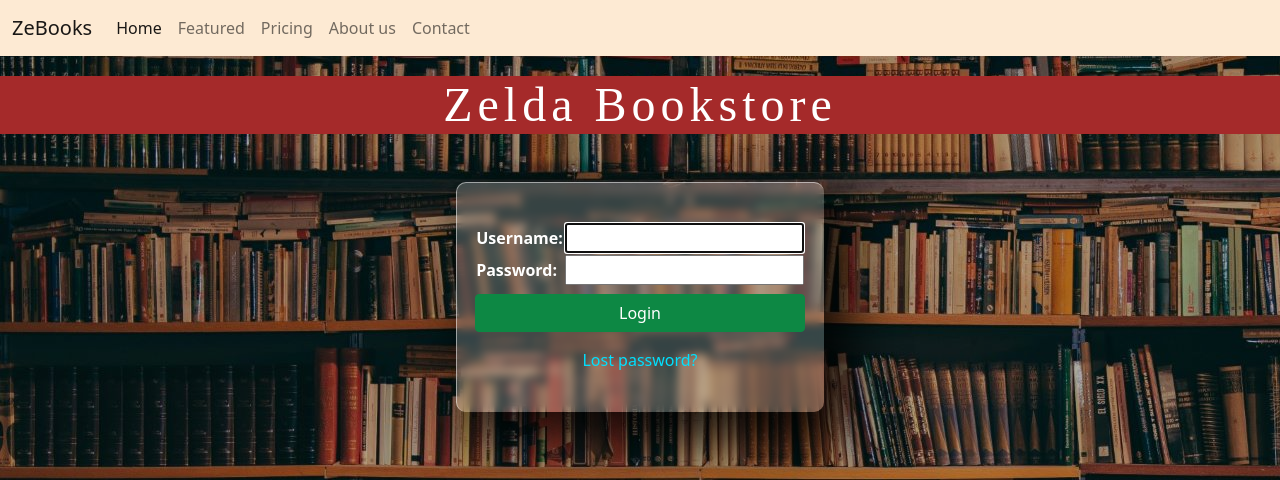
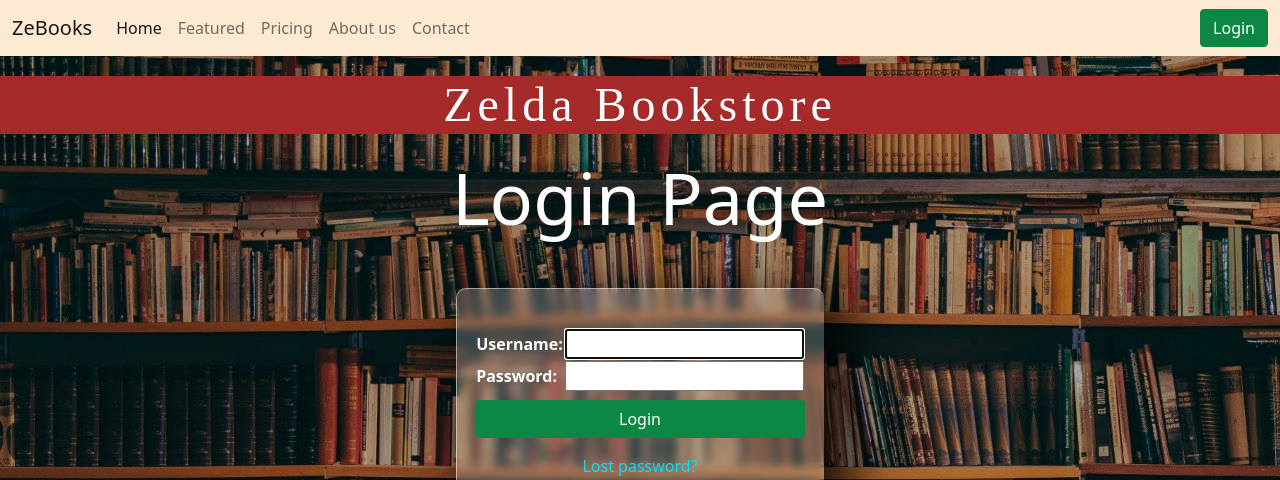
Before and after one commit to CHR-onicles/django_Bookstore, a Django app: page /login/ in a window 1280 px wide. Shown: the top 480 px of the page. Run offline with Django 3.2, Linux system fonts and the light colour scheme.

Commit message:
more login, logout configs

```diff
--- a/books/templates/base.html
+++ b/books/templates/base.html
@@ -55,7 +55,11 @@
             </ul>
 
             {% if user.is_authenticated %}
-              <a href="/logout" class="btn btn-logout ms-auto">Logout</a>
+              <a href="{% url 'logout' %}" class="btn btn-logout ms-auto">Logout</a>
+              <!-- Dynamic url for logout provided by Django -->
+              {% else %}
+                <a href="{% url 'login' %}" class="btn btn-login ms-auto">Login</a>
+                <!-- Dynamic url for login provided by Django too  -->
             {% endif %}
           </div>
         </div>
--- a/books/views.py
+++ b/books/views.py
@@ -1,12 +1,12 @@
 from django.shortcuts import render, redirect
 from django.views.generic import ListView, DetailView
-from django.contrib.auth.mixins import LoginRequiredMixin
+# from django.contrib.auth.mixins import LoginRequiredMixin
 
 
 from .models import Author, Book, Review
 
 
-class IndexView(LoginRequiredMixin, ListView):
+class IndexView(ListView):
     template_name = 'books/index.html'
     context_object_name = 'books'
 
@@ -14,7 +14,7 @@ class IndexView(LoginRequiredMixin, ListView):
         return Book.objects.all()
 
 
-class BookDetailView(LoginRequiredMixin, DetailView):
+class BookDetailView(DetailView):
     template_name = 'books/detail.html'
     model = Book
 
--- a/django_Bookstore/settings.py
+++ b/django_Bookstore/settings.py
@@ -126,7 +126,7 @@ STATIC_URL = '/static/'
 
 DEFAULT_AUTO_FIELD = 'django.db.models.BigAutoField'
 
-# LOGIN STUFF
+# LOGIN AND LOGOUT STUFF
 LOGIN_REDIRECT_URL = 'home'
 LOGIN_URL = '/login'
 LOGOUT_REDIRECT_URL = '/login'
--- a/django_Bookstore/urls.py
+++ b/django_Bookstore/urls.py
@@ -22,4 +22,5 @@ urlpatterns = [
     path('books/', include('books.urls')),
     path('login/', auth_view.LoginView.as_view(redirect_authenticated_user=True)),  # to prevent authenticated users from going to back to the login screen
     path('', include('django.contrib.auth.urls' )),
+    # path('', auth_view.LoginView.as_view(redirect_authenticated_user=True)),
 ]
--- a/templates/registration/login.html
+++ b/templates/registration/login.html
@@ -1,6 +1,8 @@
 {% extends "base.html" %}
 
 {% block content %}
+
+    <h2 class="display-2 text-white text-center">Login Page</h2>
 
     {% if form.errors %}
         <p class="text-white text-center display-6">Your username and password didn't match. </p>
```
